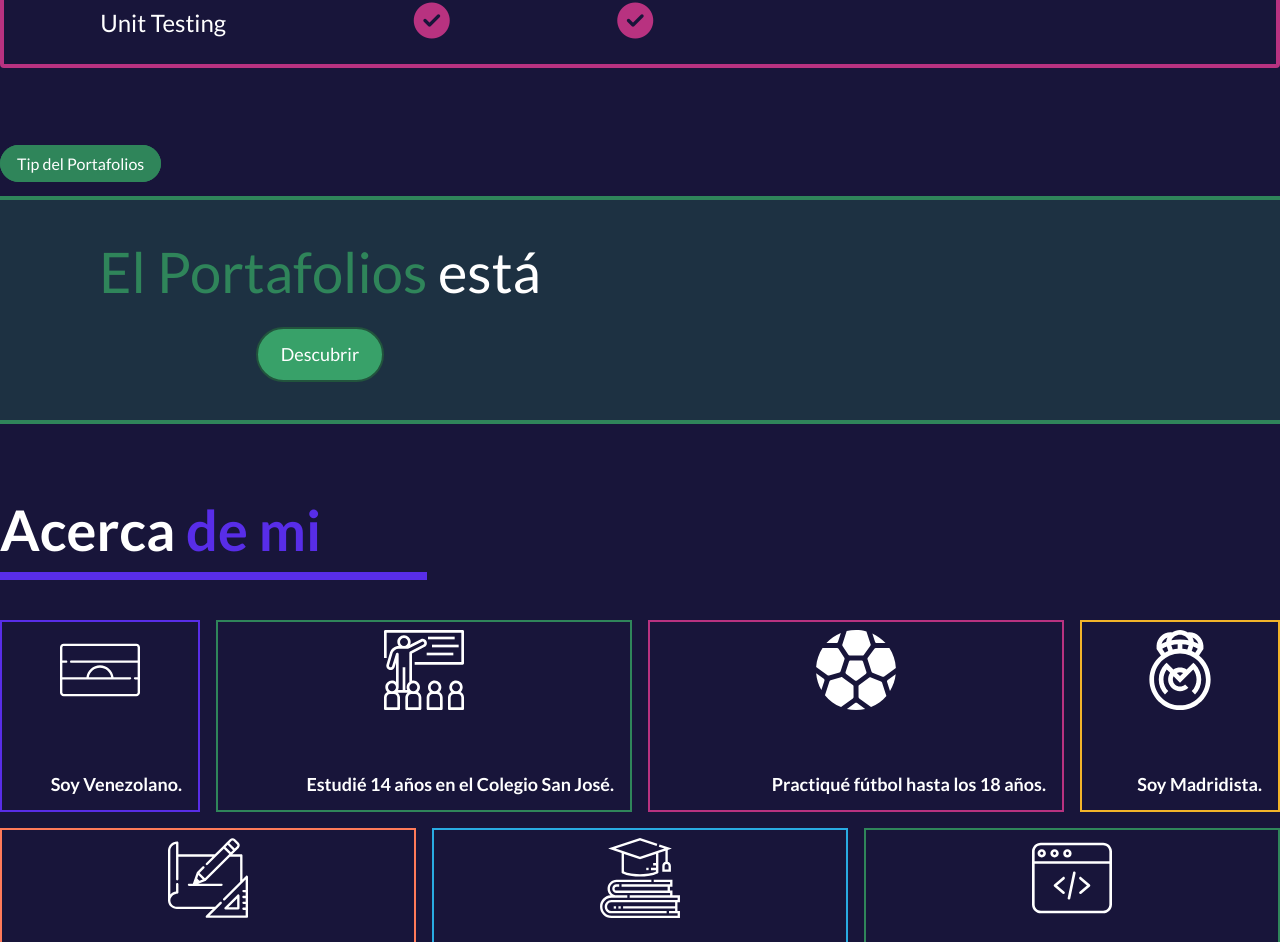
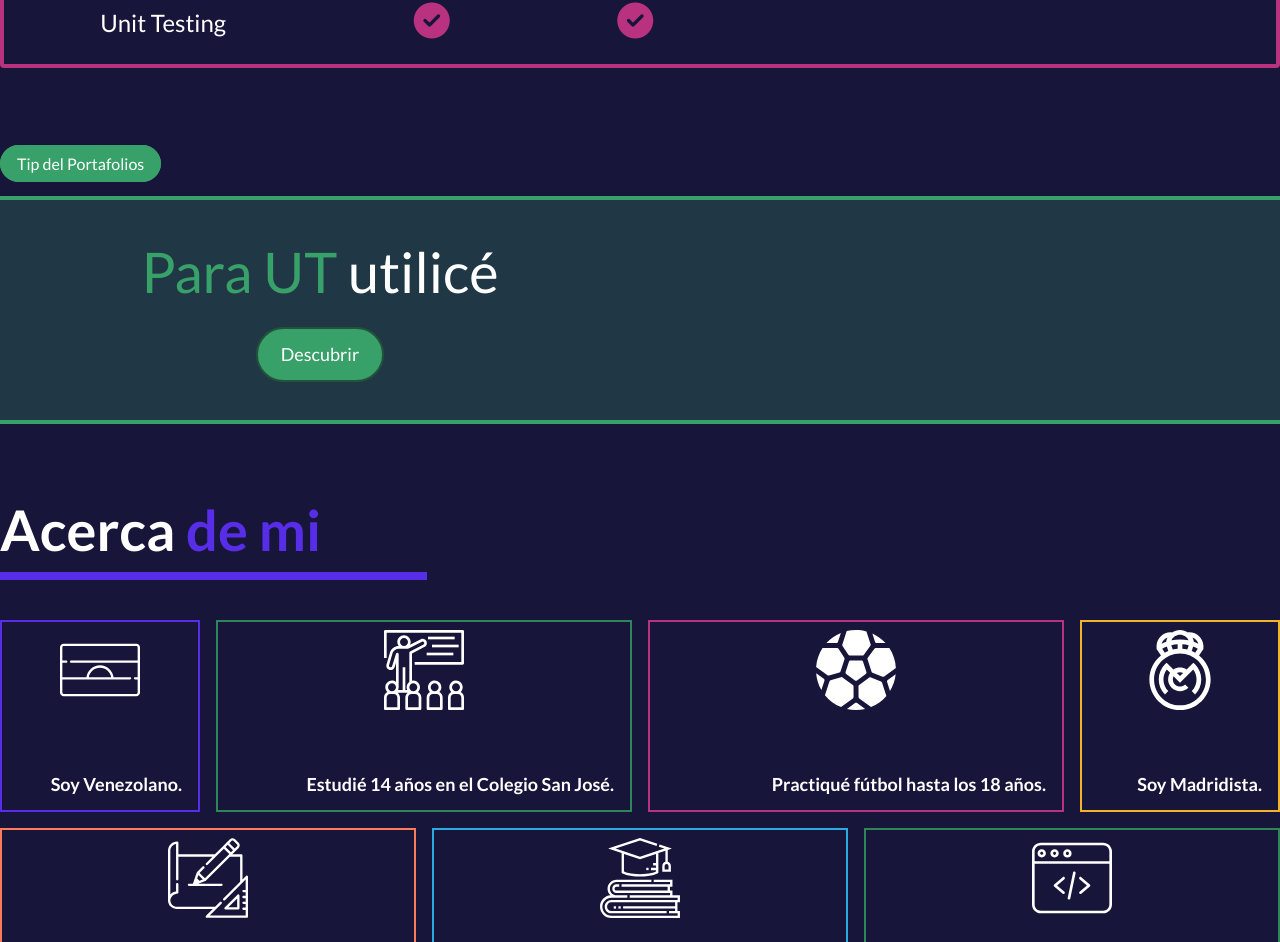
Before and after one commit to Felixmp7/Portafolios, a Next.js app: page / in a window 1280 px wide. Shown: the part 5367-6309 px from the top of the page. Built offline with nearby package versions, Linux system fonts and the light colour scheme; some icons are missing.

Commit message:
Corrige error de funcion setIsShowTip

```diff
--- a/components/CypressTip.jsx
+++ b/components/CypressTip.jsx
@@ -2,9 +2,9 @@ import { useState } from 'react';
 import Tip from './utils/Tip';
 
 const theme = {
-    textColor: 'text-green-700',
-    borderColor: 'border-green-700',
-    bg: 'bg-green-700',
+    textColor: 'text-green-600',
+    borderColor: 'border-green-600',
+    bg: 'bg-green-600',
     buttonColor: 'green',
 };
 
@@ -15,11 +15,11 @@ const CypressTip = () => {
 
     return (
         <Tip
-            title="El Portafolios"
+            title="Para UT"
             theme={theme}
-            colorTitle="está"
+            colorTitle="utilicé"
             isShowTip={isShowTip}
-            setIsShowTip={isShowTip ? null : () => setIsShowTip(true)}
+            setIsShowTip={setIsShowTip}
         >
             <div className={`cypressTipContainer transition-all duration-700 ease ${tipPosition} ${opacityTransition}`}>
                 <div className="flex flex-col items-center my-5 mobileLg:my-0 mobileLg:mr-10">
@@ -28,7 +28,7 @@ const CypressTip = () => {
                         alt="Cypress"
                         width="80px"
                         height="80px"
-                        className="mb-10"
+                        className="mb-10 tablet:mb-4"
                     />
                     <span className="pl-1 text-lg rounded-md">
                         tests
@@ -36,8 +36,7 @@ const CypressTip = () => {
                     </span>
                 </div>
                 <p className="text-center mobileLg:text-left">
-                    Testeado con
-                    <span className="font-bold text-orange"> Cypress</span>
+                    <span className="font-bold text-orange">Cypress</span>
                     , un framework “todo en uno” que incluye librerías de aserciones, de mocks y pruebas e2e automáticas.
                 </p>
             </div>
```
